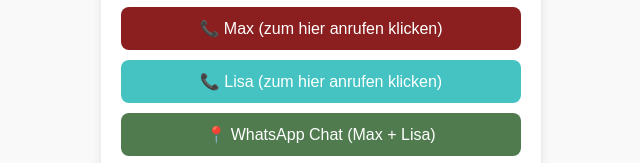
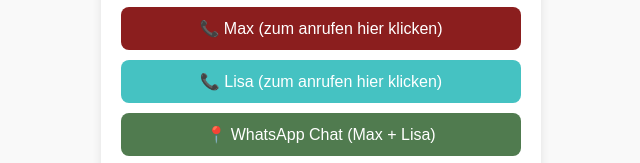
Before and after one commit to W-K-842xqr/wiki-hundemarke, a plain HTML site: page index.html in a window 1280 px wide. Shown: the part 448-611 px from the top of the page, 319-959 px from the left. Drawn offline with Linux system fonts and the light colour scheme.

Commit message:
Update index.html

```diff
--- a/index.html
+++ b/index.html
@@ -52,8 +52,8 @@
         <h1>Hallo, ich bin Wiki</h1>
         <p>Wie es aussieht, habe ich mich verlaufen...<br>
         Bitte informiere meine Menschen:</p>
-        <a class="button red" href="tel:+41774012316">📞 Max (zum hier anrufen klicken)</a>
-        <a class="button blue" href="tel:+41792698454">📞 Lisa (zum hier anrufen klicken)</a>
+        <a class="button red" href="tel:+41774012316">📞 Max (zum anrufen hier klicken)</a>
+        <a class="button blue" href="tel:+41792698454">📞 Lisa (zum anrufen hier klicken)</a>
         <a class="button green" href="https://chat.whatsapp.com/LQEe4mpyOunEaltHaFRlZO">📍 WhatsApp Chat (Max + Lisa)</a>
     </div>
 </body>
```
